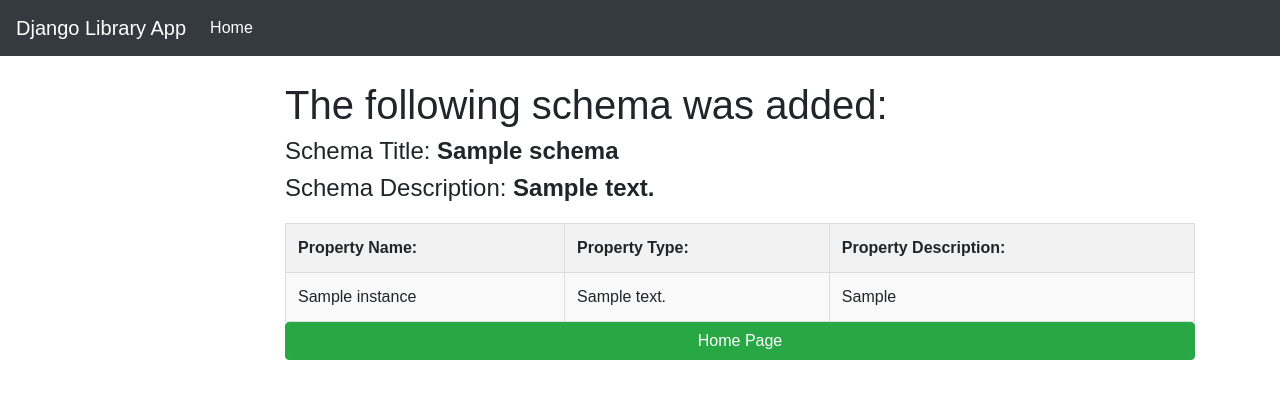
After one commit to prathamagrawal/SchemaParser, a Django app: template templates/success.html in a window 1280 px wide. The commit adds this page. Shown: the top 399 px of the page. Run offline with Django 4.2, Linux system fonts and the light colour scheme; the template is opened without the code that fills it: most values are stand-ins (such as "Sample title", 1, 10 or a date in 2020); some libraries are stand-ins or nearby versions.

Commit message:
Add: Success Page and Url mapping

```diff
--- a/templates/base.html
+++ b/templates/base.html
@@ -13,7 +13,7 @@
         }
     </style>
     {% block custom_css %}{% endblock %}
-    <title>Django Library App</title>
+    <title>Json Parser</title>
 </head>
 
 <body>
@@ -25,7 +25,7 @@
         <div class="collapse navbar-collapse" id="navbarSupportedContent">
             <ul class="navbar-nav mr-auto">
                 <li class="nav-item active">
-                    <a class="nav-link" href="/">Home <span class="sr-only">(current)</span></a>
+                    <a class="nav-link" href="/home">Home <span class="sr-only">(current)</span></a>
                 </li>
             </ul>
         </div>
--- /dev/null
+++ b/templates/success.html
@@ -0,0 +1,59 @@
+{% extends "base.html" %}
+{% block container %}
+
+<head>
+    <style>
+        body {
+            font-family: 'Arial', sans-serif;
+        }
+
+        table {
+            border-collapse: collapse;
+            width: 100%;
+            margin-top: 20px; /* Add margin to the top */
+        }
+
+        th, td {
+            border: 1px solid #dddddd;
+            text-align: left;
+            padding: 12px; /* Add padding to th and td */
+        }
+
+        th {
+            background-color: #f2f2f2; /* Add background color to th */
+        }
+
+        tr:nth-child(even) {
+            background-color: #f9f9f9; /* Add alternate row background color */
+        }
+    </style>
+</head>
+<h1>The following schema was added: </h1>
+
+<h4>Schema Title: <b>{{ schemaData.title }}</b></h4>
+<h4>Schema Description: <b>{{ schemaData.description }}</b></h4>
+
+<table border="1">
+    <tr>
+        <th>Property Name: </th>
+        <th>Property Type: </th>
+        <th>Property Description: </th>
+    </tr>
+    {% for instance in propertyData %}
+    <tr>
+        <td>{{instance.propertyTitle}}</td>
+        <td>{{instance.propertyDescription}}</td>
+        <td>{{instance.propertyRequired}}</td>
+    </tr>
+    {% endfor %}
+</table>
+
+<button class="col-12 btn btn-success" onclick="redirectToHomePage()">Home Page</button>
+{% endblock %}
+{% block custom_js %}
+<script>
+    function redirectToHomePage() {
+        window.location.href = "/home";
+    }
+</script>
+{% endblock %}
```
Also changed, not shown: schema/views.py (+6 -9 lines).
